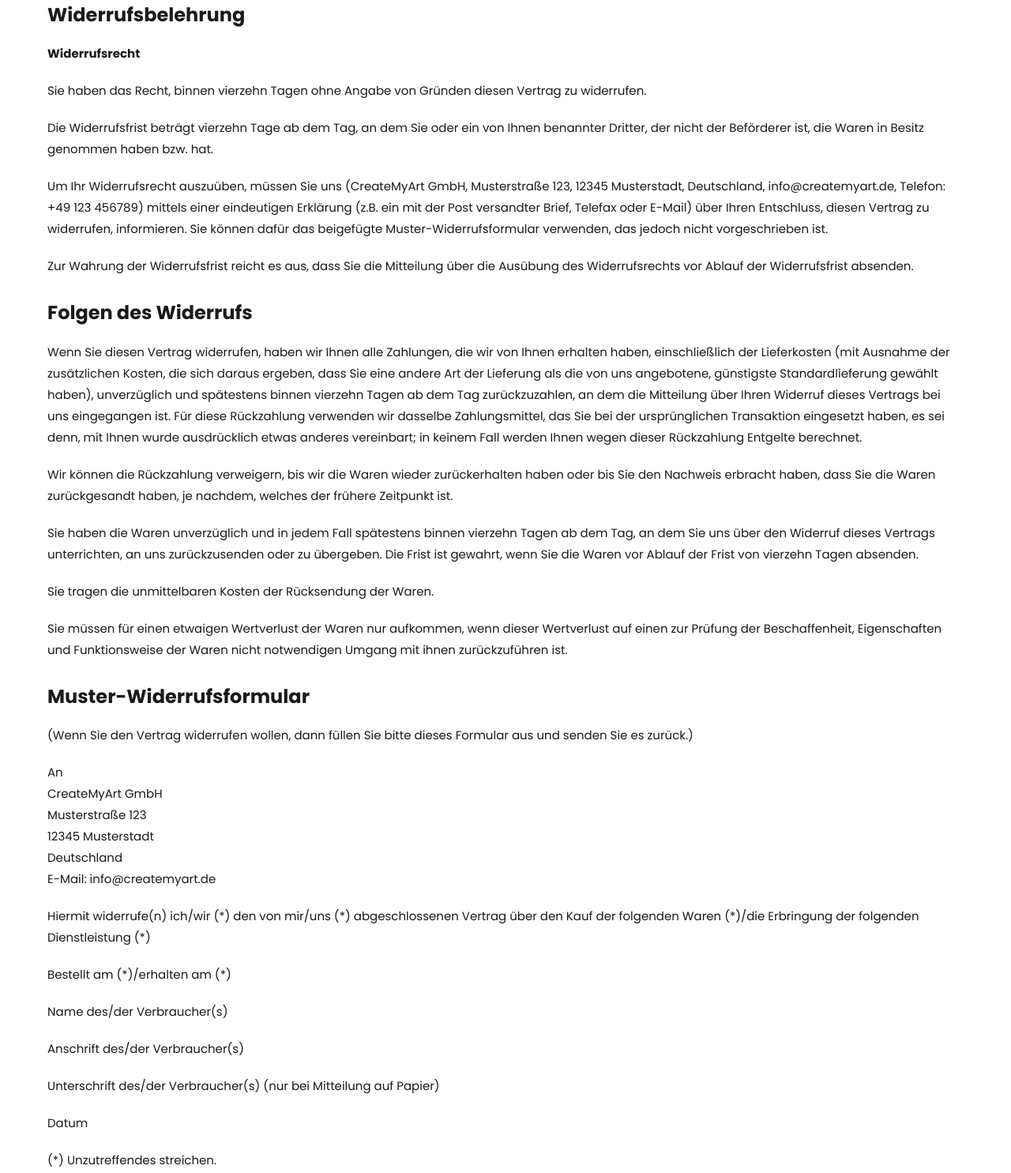
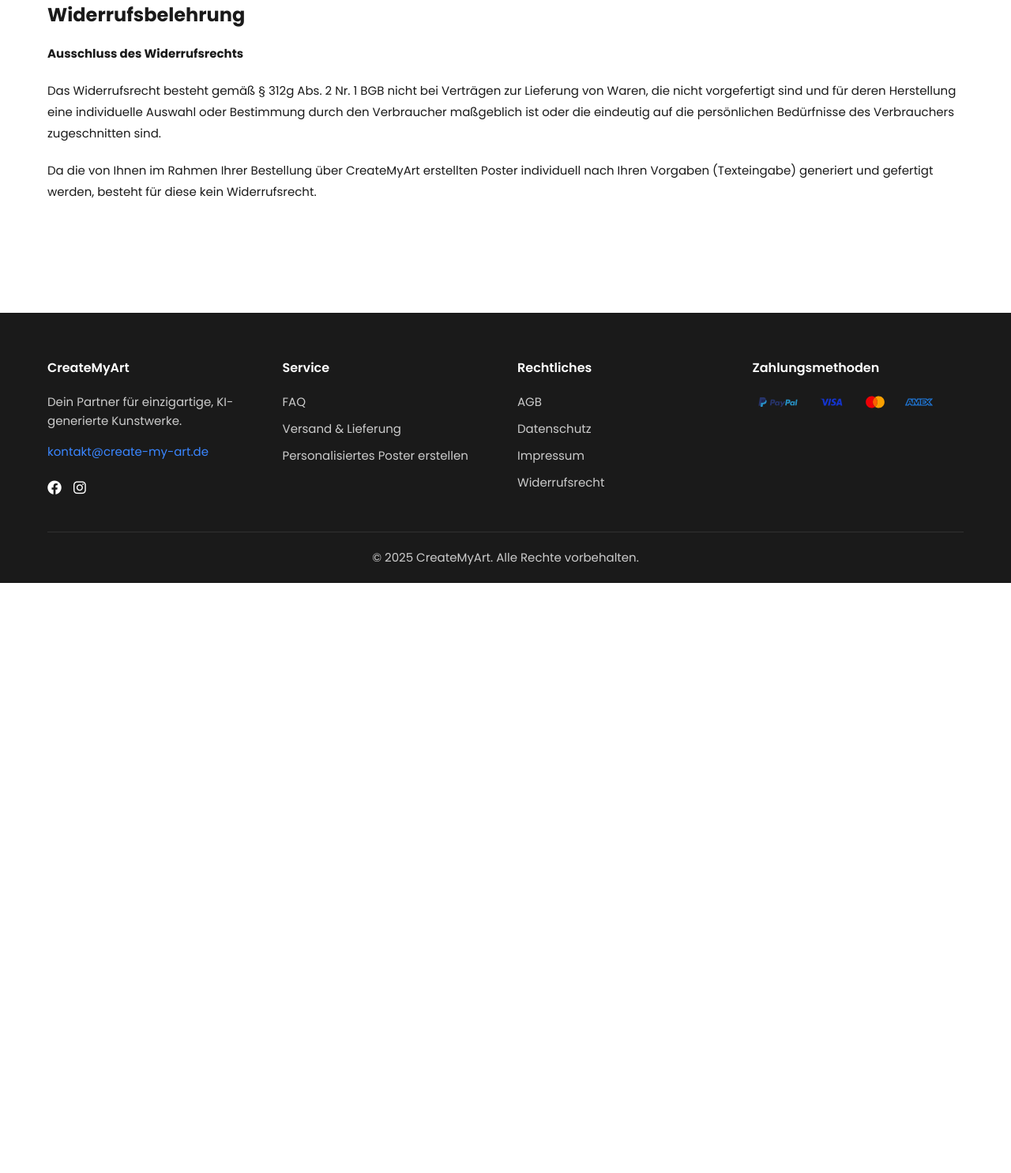
Before and after one commit to coding-horstmann/createmyart, a website with bundled scripts: page widerrufsrecht.html in a window 1280 px wide. Shown: the part 287-1772 px from the top of the page at 79% size. After the commit the page ends 1025 px from the top, so only its background shows below. Built offline with nearby package versions, Linux system fonts and the light colour scheme; no server answers.

Commit message:
Widerrufsrecht aktualisiert mit Ausschluss des Widerrufsrechts für individualisierte Poster

```diff
--- a/widerrufsrecht.html
+++ b/widerrufsrecht.html
@@ -49,34 +49,9 @@
             <h1>Widerrufsrecht</h1>
             <div class="content-block">
                 <h2>Widerrufsbelehrung</h2>
-                <p><strong>Widerrufsrecht</strong></p>
-                <p>Sie haben das Recht, binnen vierzehn Tagen ohne Angabe von Gründen diesen Vertrag zu widerrufen.</p>
-                <p>Die Widerrufsfrist beträgt vierzehn Tage ab dem Tag, an dem Sie oder ein von Ihnen benannter Dritter, der nicht der Beförderer ist, die Waren in Besitz genommen haben bzw. hat.</p>
-                <p>Um Ihr Widerrufsrecht auszuüben, müssen Sie uns (CreateMyArt GmbH, Musterstraße 123, 12345 Musterstadt, Deutschland, info@createmyart.de, Telefon: +49 123 456789) mittels einer eindeutigen Erklärung (z.B. ein mit der Post versandter Brief, Telefax oder E-Mail) über Ihren Entschluss, diesen Vertrag zu widerrufen, informieren. Sie können dafür das beigefügte Muster-Widerrufsformular verwenden, das jedoch nicht vorgeschrieben ist.</p>
-                <p>Zur Wahrung der Widerrufsfrist reicht es aus, dass Sie die Mitteilung über die Ausübung des Widerrufsrechts vor Ablauf der Widerrufsfrist absenden.</p>
-
-                <h2>Folgen des Widerrufs</h2>
-                <p>Wenn Sie diesen Vertrag widerrufen, haben wir Ihnen alle Zahlungen, die wir von Ihnen erhalten haben, einschließlich der Lieferkosten (mit Ausnahme der zusätzlichen Kosten, die sich daraus ergeben, dass Sie eine andere Art der Lieferung als die von uns angebotene, günstigste Standardlieferung gewählt haben), unverzüglich und spätestens binnen vierzehn Tagen ab dem Tag zurückzuzahlen, an dem die Mitteilung über Ihren Widerruf dieses Vertrags bei uns eingegangen ist. Für diese Rückzahlung verwenden wir dasselbe Zahlungsmittel, das Sie bei der ursprünglichen Transaktion eingesetzt haben, es sei denn, mit Ihnen wurde ausdrücklich etwas anderes vereinbart; in keinem Fall werden Ihnen wegen dieser Rückzahlung Entgelte berechnet.</p>
-                <p>Wir können die Rückzahlung verweigern, bis wir die Waren wieder zurückerhalten haben oder bis Sie den Nachweis erbracht haben, dass Sie die Waren zurückgesandt haben, je nachdem, welches der frühere Zeitpunkt ist.</p>
-                <p>Sie haben die Waren unverzüglich und in jedem Fall spätestens binnen vierzehn Tagen ab dem Tag, an dem Sie uns über den Widerruf dieses Vertrags unterrichten, an uns zurückzusenden oder zu übergeben. Die Frist ist gewahrt, wenn Sie die Waren vor Ablauf der Frist von vierzehn Tagen absenden.</p>
-                <p>Sie tragen die unmittelbaren Kosten der Rücksendung der Waren.</p>
-                <p>Sie müssen für einen etwaigen Wertverlust der Waren nur aufkommen, wenn dieser Wertverlust auf einen zur Prüfung der Beschaffenheit, Eigenschaften und Funktionsweise der Waren nicht notwendigen Umgang mit ihnen zurückzuführen ist.</p>
-
-                <h2>Muster-Widerrufsformular</h2>
-                <p>(Wenn Sie den Vertrag widerrufen wollen, dann füllen Sie bitte dieses Formular aus und senden Sie es zurück.)</p>
-                <p>An<br>
-                CreateMyArt GmbH<br>
-                Musterstraße 123<br>
-                12345 Musterstadt<br>
-                Deutschland<br>
-                E-Mail: info@createmyart.de</p>
-                <p>Hiermit widerrufe(n) ich/wir (*) den von mir/uns (*) abgeschlossenen Vertrag über den Kauf der folgenden Waren (*)/die Erbringung der folgenden Dienstleistung (*)</p>
-                <p>Bestellt am (*)/erhalten am (*)</p>
-                <p>Name des/der Verbraucher(s)</p>
-                <p>Anschrift des/der Verbraucher(s)</p>
-                <p>Unterschrift des/der Verbraucher(s) (nur bei Mitteilung auf Papier)</p>
-                <p>Datum</p>
-                <p>(*) Unzutreffendes streichen.</p>
+                <p><strong>Ausschluss des Widerrufsrechts</strong></p>
+                <p>Das Widerrufsrecht besteht gemäß § 312g Abs. 2 Nr. 1 BGB nicht bei Verträgen zur Lieferung von Waren, die nicht vorgefertigt sind und für deren Herstellung eine individuelle Auswahl oder Bestimmung durch den Verbraucher maßgeblich ist oder die eindeutig auf die persönlichen Bedürfnisse des Verbrauchers zugeschnitten sind.</p>
+                <p>Da die von Ihnen im Rahmen Ihrer Bestellung über CreateMyArt erstellten Poster individuell nach Ihren Vorgaben (Texteingabe) generiert und gefertigt werden, besteht für diese kein Widerrufsrecht.</p>
             </div>
         </div>
     </section>
```
